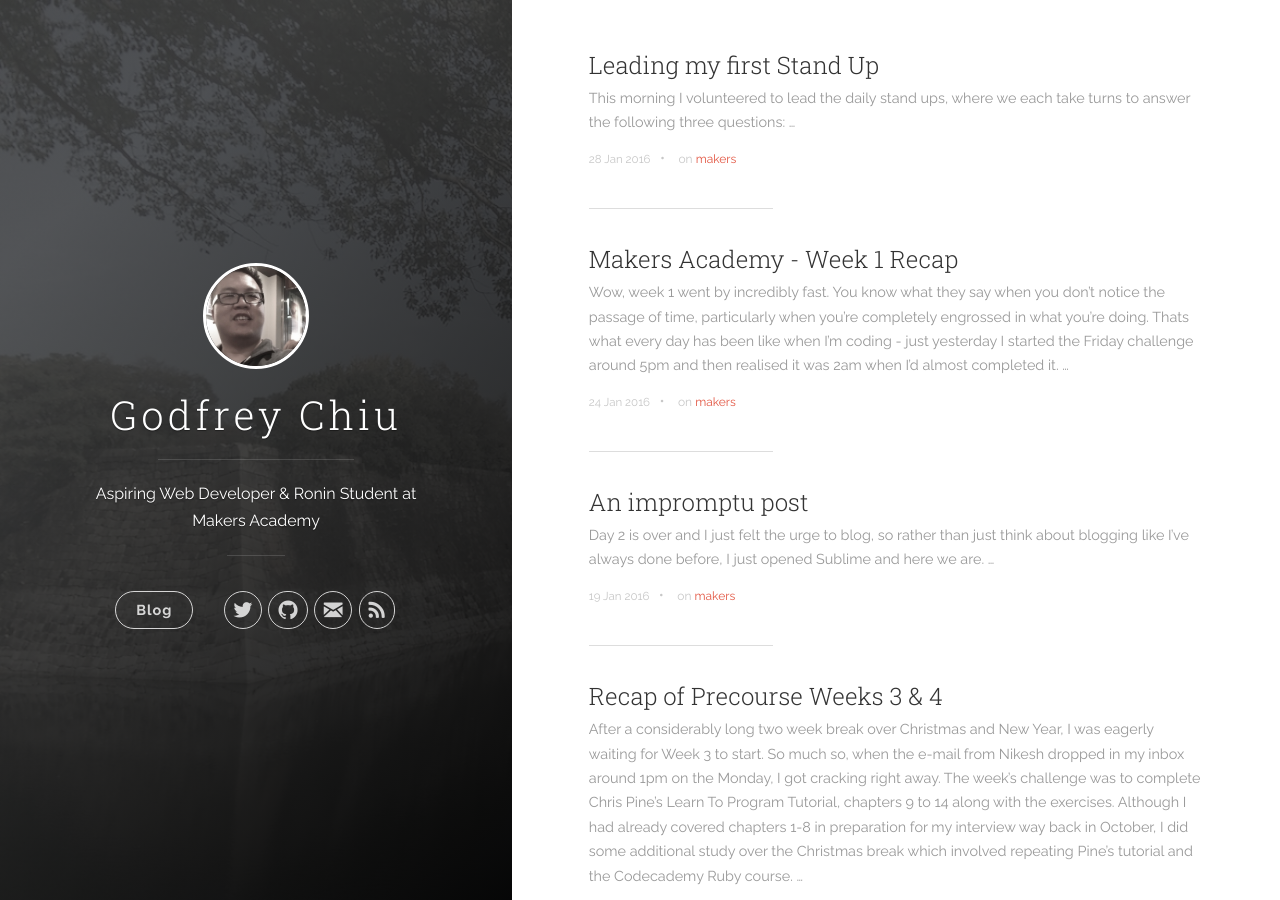
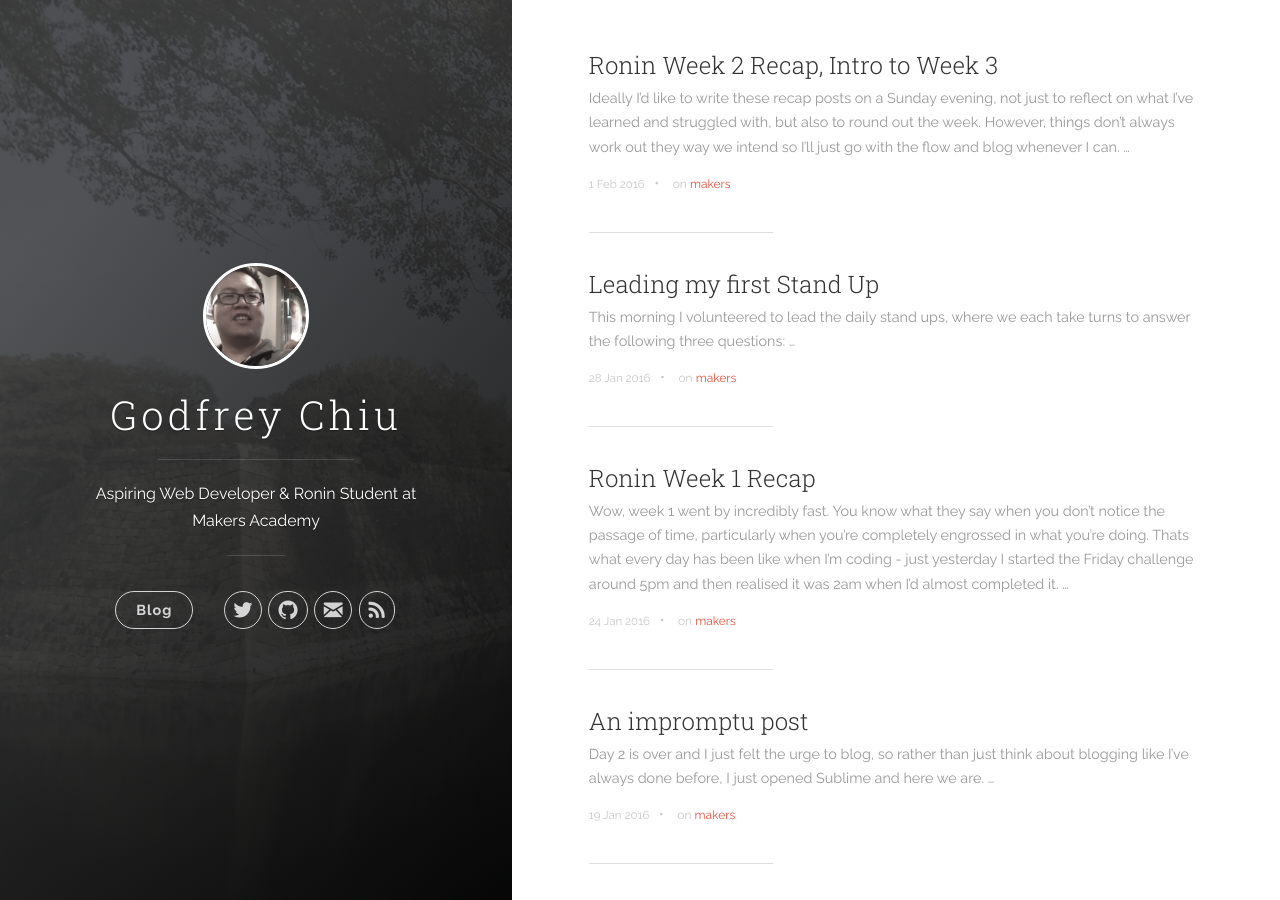
Before and after one commit to ggwc82/ggwc82.github.io, a Jekyll site: the page built from index.html, in a window 1280 px wide and 900 px high. Built offline with Jekyll 4.4.1, drawn with Linux system fonts in a browser that asks for light colours; nearby versions of some CDN libraries; the list of posts is cut into pages by our own code; part of the change alters nothing that is shown.

Commit message:
Ronin Week 2 Recap, Intro to Week 3

```diff
--- a/_posts/2016-01-24-week1recap.markdown
+++ b/_posts/2016-01-24-week1recap.markdown
@@ -1,8 +1,8 @@
 ---
 layout: post
-title:  Makers Academy - Week 1 Recap
+title:  Ronin Week 1 Recap
 date:   2016-01-24 22:39:59
-categories: makers academy
+categories: makers academy ronin
 tags: [makers]
 ---
 
--- /dev/null
+++ b/_posts/2016-02-01-week2-recap.markdown
@@ -0,0 +1,25 @@
+---
+layout: post
+title:  Ronin Week 2 Recap, Intro to Week 3
+date:   2016-02-01 21:21:41
+categories: makers blog ronin
+tags: [makers]
+---
+
+Ideally I'd like to write these recap posts on a Sunday evening, not just to reflect on what I've learned and struggled with, but also to round out the week. However, things don't always work out they way we intend so I'll just go with the flow and blog whenever I can.
+
+Monday, week 2 started with a code review of the previous week's Friday challenge, which we undertook in pairs (pretty much everything we do on the Ronin course, except for the Friday challenge itself is done in pairs). I didn't really know what to expect prior to doing it, but after completing the session I realised how essential code reviews are.
+
+As I explained in my vlog, the number of insights and 'aha' moments gained during a code review, seeing the similarities and differences in the way your pair interpreted and implemented the user stories was immensely beneficial to our own understanding. Furthermore, we were encouraged to watch an exemplar video recorded by our coach (clocking in at 2 hours 21 minutes) of his method of implementing each feature. Going through the video at x1.25 - x1.5 speed (rewinding and slowing down to take notes) I think it took me over 5 hours in split sessions to get through. Future Roniner's can see my YouTube comment on the video - hey, I invested all that time to watch it thoroughly so why not acknowledge my efforts, and stamp my approval. Been there, seen that.
+
+Moving on, week 2 was all about SOLID - the first two being the main focus - Single Responsibility Principle (covered extensively in week 1) and the Open/Closed Principle. The latter describes how functions and classes in OOP should be designed in a way to be open for extension of behaviour, but closed for modification. In simple terms this means we'd give preference to create more classes rather than constantly modifying our existing classes.
+
+As per the Maker's way, we got to scratch our heads in frustration as we found that out the hard way in week 2's OysterCard challenge. In contrast to the previous week, where we started with seperate defined classes, we were guided down a path which resulted in our OysterCard class holding most of the functions...
+
+Much to our dismay, we were then told to extract the methods relating to a journey into a Journey class! This was a real PITA, because not only did we have to correctly replicate the functionality but we had to do it in a TDD way - unit tests with doubles and stubbed methods in an accompanying spec file. So many times my various partners and I got so confused with similar naming conventions between the classes and RSpec tests failing all over the place. So it wasn't a suprise when extracting classes was the most difficult topic that was upvoted in our Retro session on Friday. The fact that so many of my peers felt exactly the same as I did not only gave me reassurance that I wasn't alone - quite the opposite, we are all in the same boat.
+
+Other topics we covered in week 2, I can only briefly mention (because I really need to get on with my evening study) include class inheritance, structs and openstructs, the concept of duck type languages like Ruby and the Law of Demeter. We've been given so many new concepts to learn, but it's a good thing in that we've already been practicing them throughout the challenges, whether they've been explicitly described or not.
+
+Since we're already 1 day into week 3, I'll briefly mention that we started week 3 today, and the focus this week is on the web. Whilst I was thinking Rails - perhaps that's a leap too far - we got started with Sinatra, a much simpler framework. Code review this morning again was very productive with my pair, we had identified that he didn't isolate his unit test for his main class, using real objects instead of doubles.
+
+Fortunately, this turned out be quite a revelation - since he'd already written all the unit tests, by simply creating doubles in the _spec.rb file, they would take priority over his injected object instances (set as default values). With all the tests in place, it was just a case of stubbing out all the method calls incrementally, each time the error message changing and effectively telling us what behaviour to mock next, until we were complete and the unit test going green. It felt strangely rewarding, almost as if we'd somehow managed to create our own unique set of challenges to solve!
```
